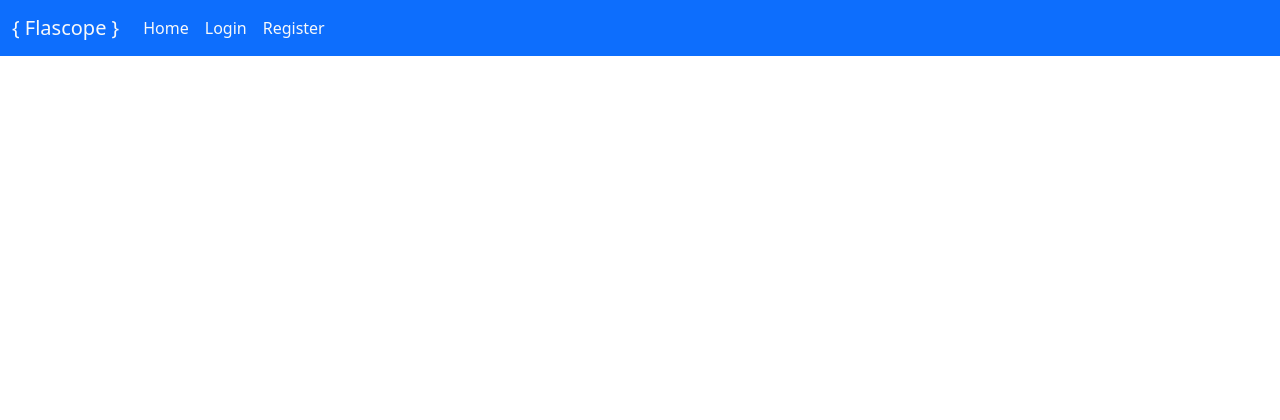
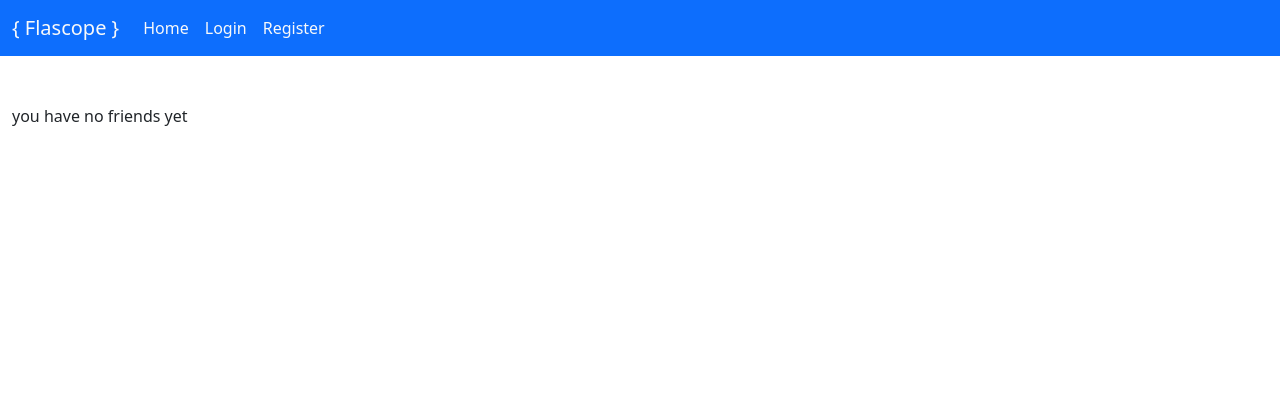
Before and after one commit to mahmoudramadan0040/Social-App, a Flask app: page / in a window 1280 px wide. Shown: the top 420 px of the page. Run offline with Flask 3, Linux system fonts and the light colour scheme; data that the repository does not hold is empty; some libraries are stand-ins or nearby versions.

Commit message:
Modify the home functionality

```diff
--- a/flask_app/routes.py
+++ b/flask_app/routes.py
@@ -15,16 +15,15 @@ import os
 def home():
     with app.app_context():
         if current_user.is_authenticated:
-            print(tuple(current_user.friends))
-            dum= current_user.query.filter(Post.user_id in current_user.friends).all()
-            print(dum,"dsfsdf")
-
             # posts = Post.query.join(User)\
             #     .filter(and_(Post.user_id.in_(current_user.friends), Post.privacy.in_(["1","0"]))).all()
             # user = User.query.filter(Post.user_id.in_(current_user.friends))
-            posts = db.session.query(User, Post)\
-            .outerjoin(User, User.id == Post.user_id)\
-            .filter(and_(Post.user_id.in_(current_user.friends), Post.privacy.in_(["1","0"]))).all()
+            if current_user.friends:
+                posts = db.session.query(User, Post)\
+                    .outerjoin(User, User.id == Post.user_id)\
+                    .filter(and_(Post.user_id.in_(current_user.friends), Post.privacy.in_(["1","0"]))).all()
+            else:
+                posts = []
 
             # myposts = []
             # for post in current_user.posts:
--- a/flask_app/templates/home.html
+++ b/flask_app/templates/home.html
@@ -12,8 +12,11 @@
                 <button class="btn btn-sm btn-outline-primary ms-3 me-3" type="button"> All Posts </button>
             </nav>
             {% endif %}
-            <!-- {% for post in posts %} -->
-            <!-- <div class="card mb-3" style="width:100%">
+            {% if posts|length == 0 %}
+            <div>you have no friends yet</div>
+            {% endif %}
+            {% for post in posts %}
+            <div class="card mb-3" style="width:100%">
                 <div class="card-body">
                     <div class="d-flex align-items-center mb-3">
                         <img  class="post-image me-2" src="{{post.User.photo}}"/>
@@ -26,8 +29,8 @@
                   <h4 class="card-subtitle mb-2 post_title ">{{post.Post.title}}</h4>
                   <p class="card-text">{{post.Post.content}}</p>
                 </div>
-            </div> -->
-            <!-- {% endfor %} -->
+            </div>
+            {% endfor %}
 
 
 
```
